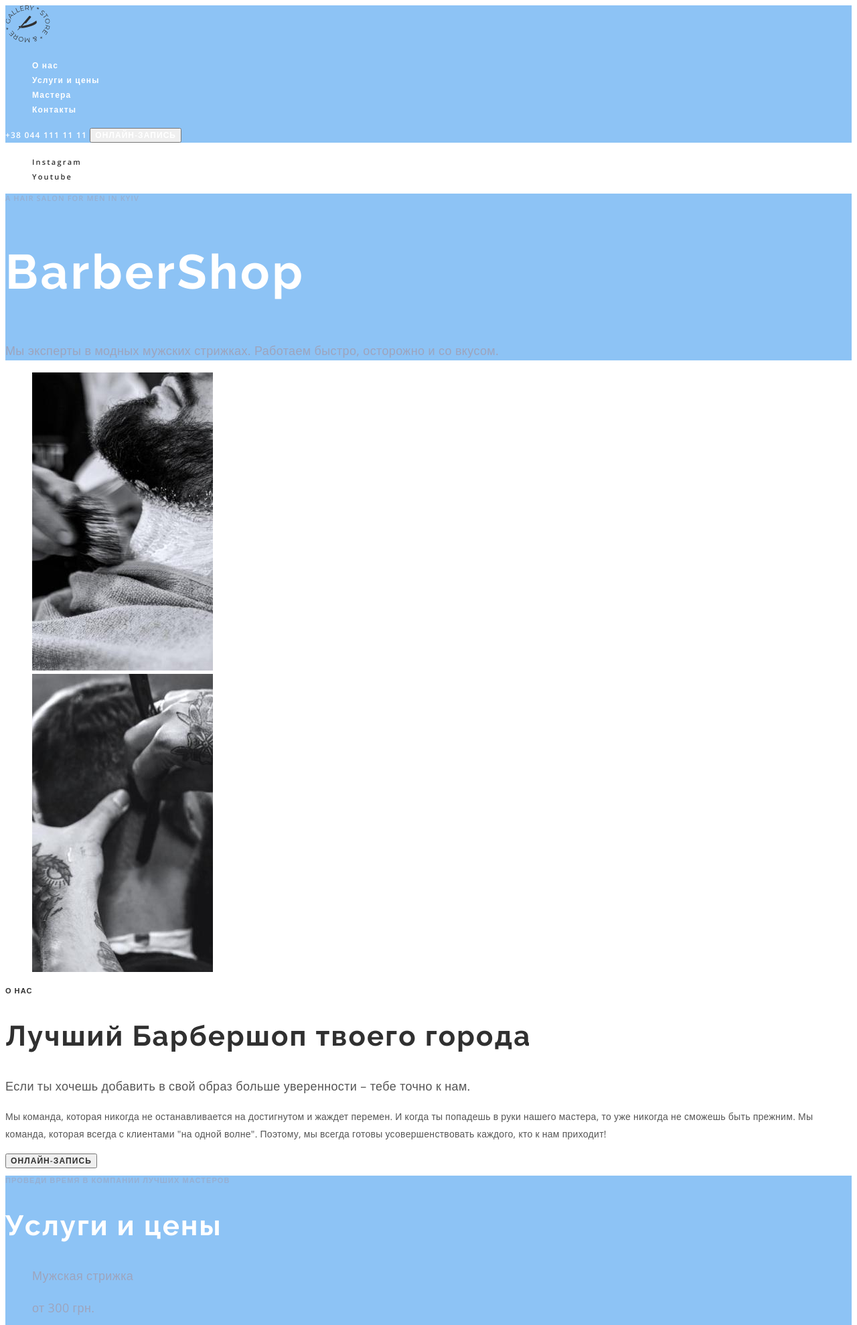
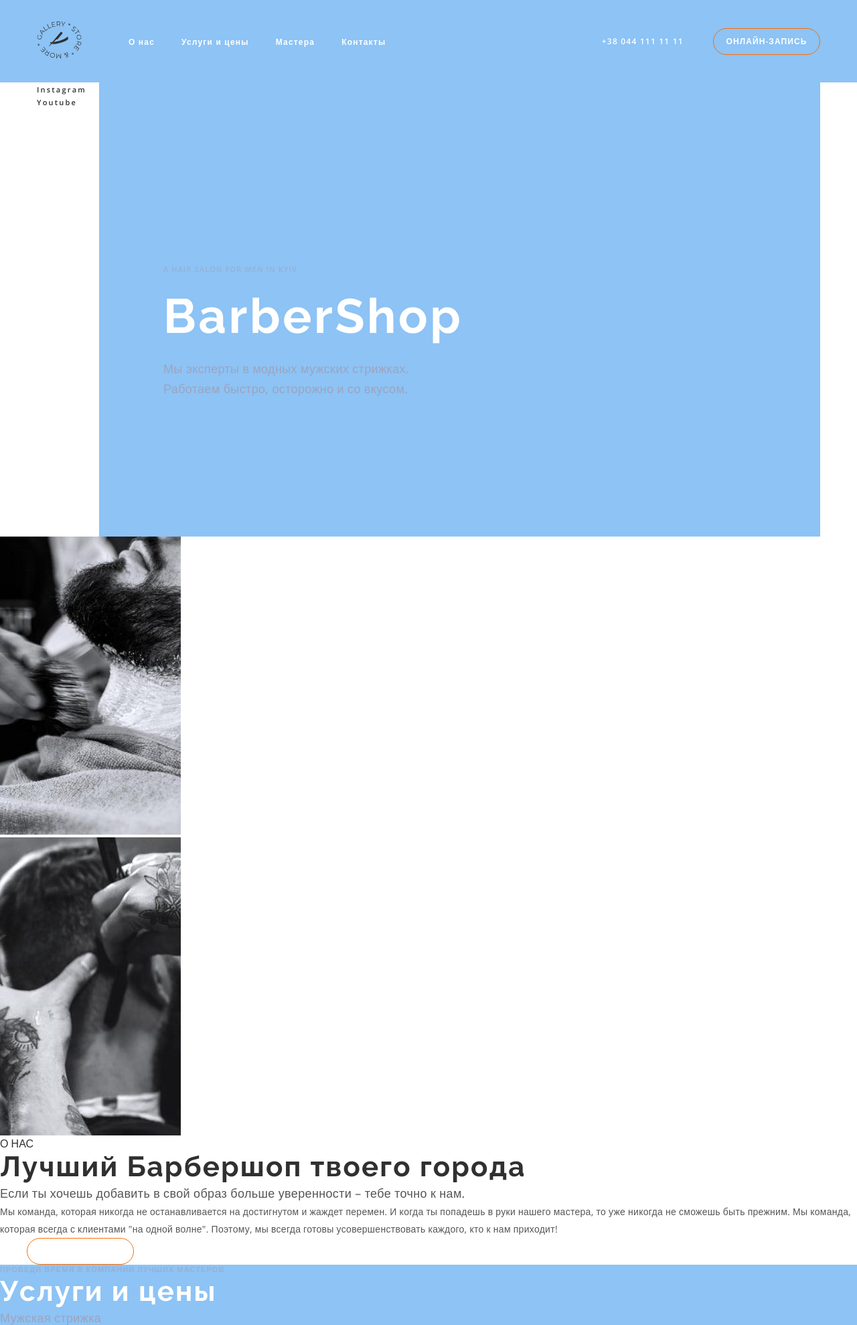
Before and after one commit to AlexeyMironov272/Barbershop, a plain HTML site: page index.html in a window 1280 px wide. Shown: the top 1978 px of the page at 67% size. Drawn offline with nearby package versions, Linux system fonts and the light colour scheme.

Commit message:
позиционирование контента ч.1

```diff
--- a/css/styles.css
+++ b/css/styles.css
@@ -9,6 +9,32 @@
   --second-button-color: #303030;
   --header-text-color: #ffffff;
   --accent-color: #ff6c00;
+}
+
+p,
+h1,
+h2,
+h3,
+h4,
+h5,
+h6 {
+  margin: 0;
+}
+
+ul {
+  margin: 0;
+  padding: 0;
+}
+
+button {
+  cursor: pointer;
+}
+
+.container {
+  width: 1200px;
+  padding-left: 15px;
+  padding-right: 15px;
+  margin: 0 auto;
 }
 
 body {
@@ -36,6 +62,37 @@ body {
   overflow: hidden;
 }
 
+.btn {
+  font-family: inherit;
+  font-weight: 600;
+  font-size: 12px;
+  line-height: 1.33;
+  letter-spacing: 0.09em;
+  text-transform: uppercase;
+  color: var(--first-button-color);
+  margin-left: 40px;
+  border: 1px solid #ff6c00;
+  box-sizing: border-box;
+  border-radius: 25px;
+  min-width: 160px;
+  height: 40px;
+  background: transparent;
+}
+
+.pre-title {
+  font-weight: 600;
+  font-size: 11px;
+  line-height: 1.36;
+  letter-spacing: 0.1em;
+  text-transform: uppercase;
+}
+
+.after-title {
+  font-size: 18px;
+  line-height: 1.67;
+  letter-spacing: 0.02em;
+}
+
 /* ----------HEADER---------- */
 
 .header,
@@ -44,6 +101,41 @@ body {
 .online,
 .contacts {
   background-color: #8dc3f5;
+}
+
+.header {
+  padding-top: 32px;
+  padding-bottom: 32px;
+}
+
+.header-list {
+  display: flex;
+}
+
+.header-nav {
+  display: flex;
+  align-items: center;
+}
+
+.header-connect {
+  margin-left: auto;
+}
+
+.header-logo {
+  margin-right: 70px;
+}
+
+.header-item {
+  margin-right: 40px;
+}
+
+.header-item:last-child {
+  margin-right: 0;
+}
+
+.header-container {
+  display: flex;
+  align-items: center;
 }
 
 .header-link {
@@ -67,17 +159,15 @@ body {
   color: var(--header-text-color);
 }
 
-.header-btn {
-  font-family: inherit;
-  font-weight: 600;
-  font-size: 12px;
-  line-height: 1.33;
-  letter-spacing: 0.09em;
-  text-transform: uppercase;
-  color: var(--first-button-color);
+/* ----------HERO---------- */
+
+.hero-container {
+  display: flex;
 }
 
-/* ----------HERO---------- */
+.hero-list {
+  width: 93px;
+}
 
 .hero-link {
   font-weight: 600;
@@ -93,12 +183,8 @@ body {
 }
 
 .hero-pre-title {
-  font-weight: 600;
-  font-size: 11px;
-  line-height: 1.36;
-  letter-spacing: 0.1em;
-  text-transform: uppercase;
   color: var(--first-text-color);
+  margin-bottom: 20px;
 }
 
 .hero-title {
@@ -108,23 +194,24 @@ body {
   line-height: 1.18;
   letter-spacing: 0.05em;
   color: var(--main-title-color);
+  margin-bottom: 20px;
 }
 
 .hero-after-title {
-  font-size: 18px;
-  line-height: 1.67;
-  letter-spacing: 0.02em;
   color: var(--second-text-color);
+  width: 400px;
+}
+
+.hero-right {
+  flex-grow: 1;
+  padding-top: 272px;
+  padding-bottom: 206px;
+  padding-left: 96px;
 }
 
 /* ----------ABOUT---------- */
 
 .about-pre-title {
-  font-weight: 600;
-  font-size: 11px;
-  line-height: 1.36;
-  letter-spacing: 0.1em;
-  text-transform: uppercase;
   color: var(--third-text-color);
 }
 
@@ -138,9 +225,6 @@ body {
 }
 
 .about-after-title {
-  font-size: 18px;
-  line-height: 1.67;
-  letter-spacing: 0.02em;
   color: var(--fourth-text-color);
 }
 
@@ -151,24 +235,9 @@ body {
   color: var(--fourth-text-color);
 }
 
-.about-btn {
-  font-family: inherit;
-  font-weight: 600;
-  font-size: 12px;
-  line-height: 1.33;
-  letter-spacing: 0.09em;
-  text-transform: uppercase;
-  color: var(--second-button-color);
-}
-
 /* ----------PRICES---------- */
 
 .prices-pre-title {
-  font-weight: 600;
-  font-size: 11px;
-  line-height: 1.36;
-  letter-spacing: 0.1em;
-  text-transform: uppercase;
   color: var(--first-text-color);
 }
 
@@ -186,16 +255,6 @@ body {
   line-height: 1.67;
   letter-spacing: 0.02em;
   color: var(--second-text-color);
-}
-
-.prices-btn {
-  font-family: inherit;
-  font-weight: 600;
-  font-size: 12px;
-  line-height: 1.33;
-  letter-spacing: 0.09em;
-  text-transform: uppercase;
-  color: var(--first-button-color);
 }
 
 /* ----------REASONS---------- */
@@ -218,11 +277,6 @@ body {
 }
 
 .reasons-pre-title {
-  font-weight: 600;
-  font-size: 11px;
-  line-height: 1.36;
-  letter-spacing: 0.1em;
-  text-transform: uppercase;
   color: var(--third-text-color);
 }
 
@@ -236,19 +290,12 @@ body {
 }
 
 .reasons-after-title {
-  font-size: 18px;
-  line-height: 1.67;
-  letter-spacing: 0.02em;
   color: var(--fourth-text-color);
 }
 
 /* ----------MASTERS---------- */
 
 .masters-pre-title {
-  font-weight: 600;
-  font-size: 11px;
-  line-height: 1.36;
-  text-align: center;
   color: var(--third-text-color);
 }
 
@@ -281,9 +328,6 @@ body {
 /* ----------GALLERY---------- */
 
 .gallery-pre-title {
-  font-weight: 600;
-  font-size: 11px;
-  line-height: 1.36;
   text-align: center;
   color: var(--third-text-color);
 }
--- a/index.html
+++ b/index.html
@@ -10,6 +10,9 @@
     <link
         href="https://fonts.googleapis.com/css2?family=Open+Sans:wght@400;600;700&family=Raleway:wght@700&display=swap"
         rel="stylesheet" />
+    <link rel="stylesheet" href="https://cdnjs.cloudflare.com/ajax/libs/modern-normalize/1.1.0/modern-normalize.min.css"
+        integrity="sha512-wpPYUAdjBVSE4KJnH1VR1HeZfpl1ub8YT/NKx4PuQ5NmX2tKuGu6U/JRp5y+Y8XG2tV+wKQpNHVUX03MfMFn9Q=="
+        crossorigin="anonymous" referrerpolicy="no-referrer" />
     <link rel="stylesheet" href="./css/styles.css" />
     <title>BarderShop</title>
 
@@ -17,6 +20,7 @@
 
 <body>
     <header class="header">
+        <div class="container header-container">
             <nav class="header-nav">
                 <a class="header-logo" href=""><img src="./img/logo.svg" alt="логотип"></a>
                 <ul class="header-list list">
@@ -26,20 +30,25 @@
                     <li class="header-item"><a class="header-link link" href="">Контакты</a></li>
                 </ul>
             </nav>
+            <div class="header-connect">
                 <a class="header-tel link" href="tel:+380441111111">+38 044 111 11 11</a>
-        <button class="header-btn" type="button">онлайн-запись</button>
+                <button class="header-btn btn" type="button">онлайн-запись</button>
+            </div>
+        </div>
     </header>
     <main>
         <section class="hero">
+            <div class="container hero-container">
                 <ul class="hero-list list">
                     <li class="hero-item"><a href="" class="hero-link link">Instagram</a></li>
                     <li class="hero-item"><a href="" class="hero-link link">Youtube</a></li>
                 </ul>
                 <div class="hero-right">
-                <p class="hero-pre-title" lang="en">A hair salon for men in Kyiv</p>
+                    <p class="hero-pre-title pre-title" lang="en">A hair salon for men in Kyiv</p>
                     <h1 class="hero-title" lang="en">BarberShop</h1>
-                <p class="hero-after-title">Мы эксперты в модных мужских стрижках.
+                    <p class="hero-after-title after-title">Мы эксперты в модных мужских стрижках.
                         Работаем быстро, осторожно и со вкусом.</p>
+                </div>
             </div>
         </section>
         <section class="about">
@@ -53,18 +62,19 @@
                 <p class="about-pre-title">О НАС</p>
                 <h2 class="about-title">Лучший Барбершоп
                     твоего города</h2>
-                <p class="about-after-title">Если ты хочешь добавить в свой образ больше уверенности – тебе точно к нам.
+                <p class="about-after-title after-title">Если ты хочешь добавить в свой образ больше уверенности – тебе
+                    точно к нам.
                 </p>
                 <p class="about-text">Мы команда, которая никогда не останавливается на достигнутом
                     и жаждет перемен. И когда ты попадешь в руки нашего мастера,
                     то уже никогда не сможешь быть прежним. Мы команда, которая всегда с клиентами "на одной волне".
                     Поэтому, мы всегда
                     готовы усовершенствовать каждого, кто к нам приходит!</p>
-                <button type="button" class="about-btn">онлайн-запись</button>
+                <button type="button" class="about-btn btn">онлайн-запись</button>
             </div>
         </section>
         <section class="prices">
-            <p class="prices-pre-title">Проведи время в компании лучших мастеров</p>
+            <p class="prices-pre-title pre-title">Проведи время в компании лучших мастеров</p>
             <h2 class="prices-title">Услуги и цены</h2>
             <ul class="prices-list list">
                 <li class="prices-item">
@@ -102,7 +112,7 @@
                     <span class="prices-item-text">от 200 грн.</span>
                 </li>
             </ul>
-            <button type="button" class="prices-btn">онлайн-запись</button>
+            <button type="button" class="prices-btn btn">онлайн-запись</button>
         </section>
         <section class="reasons">
             <ul class="reasons-list list">
@@ -121,14 +131,15 @@
                 </li>
             </ul>
             <div class="reasons-right">
-                <p class="reasons-pre-title">старая традиционная школа</p>
+                <p class="reasons-pre-title pre-title">старая традиционная школа</p>
                 <h2 class="reasons-title">Почему приходят именно к нам?</h2>
-                <p class="reasons-after-title">О нас говорят только хорошее. Но лучше 1 раз увидеть и прочувствовать,
+                <p class="reasons-after-title after-title">О нас говорят только хорошее. Но лучше 1 раз увидеть и
+                    прочувствовать,
                     чем 10 раз прочитать.</p>
             </div>
         </section>
         <section class="masters" id="masters">
-            <p class="masters-pre-title">для настоящих ценителей атмосферы</p>
+            <p class="masters-pre-title pre-title">для настоящих ценителей атмосферы</p>
             <h2 class="masters-title">Наши мастера</h2>
             <ul class="masters-list list">
                 <li class="masters-item">
@@ -149,7 +160,7 @@
             </ul>
         </section>
         <section class="gallery">
-            <p class="gallery-pre-title">На латинском языке “барба” означает “борода”</p>
+            <p class="gallery-pre-title pre-title">На латинском языке “барба” означает “борода”</p>
             <h2 class="visually-hidden">Галерея</h2>
             <ul class="gallery-list list">
                 <li class="gallery-item"><img src="./img/gallery-img-1.jpg" alt="барбер ровняет кончики волос"
```
Lines whose indentation alone changed are shown as unchanged.
